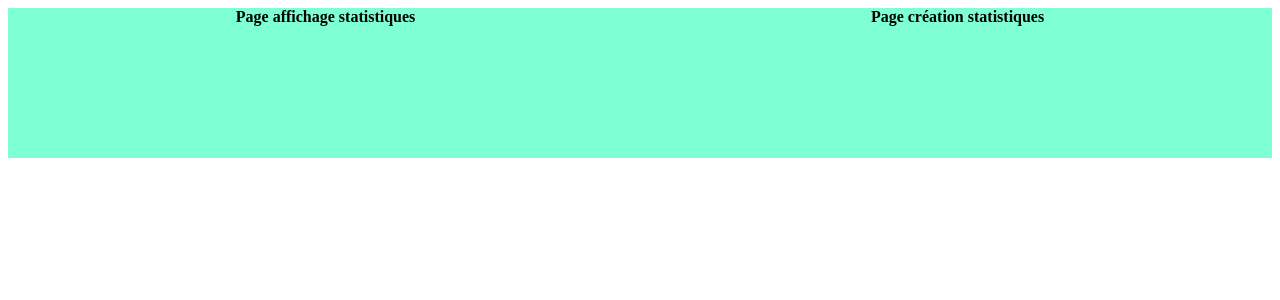
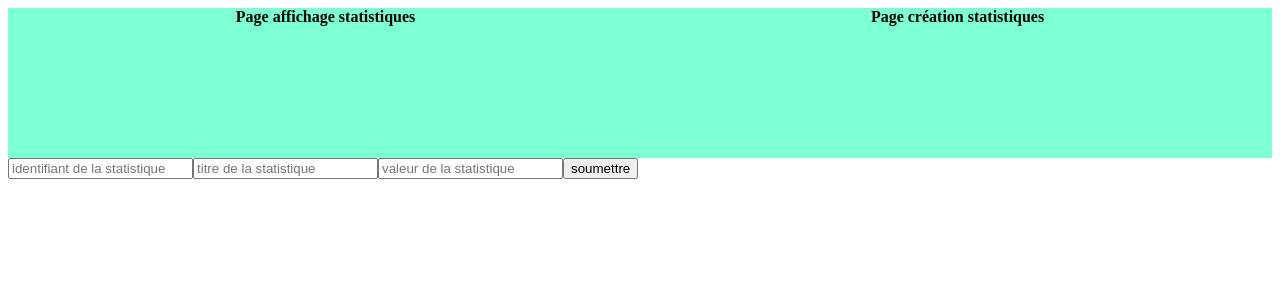
Before and after one commit to Abdelhedi694/examinAngular, an Angular app in the folder examinStatistique/: page /creationStat in a window 1280 px wide. Shown: the top 300 px of the page. Built offline with nearby package versions, Linux system fonts and the light colour scheme.

Commit message:
exercice 10

```diff
--- a/examinStatistique/src/app/affichage-statistiques/affichage-statistiques.component.html
+++ b/examinStatistique/src/app/affichage-statistiques/affichage-statistiques.component.html
@@ -1 +1,2 @@
-<p>affichage-statistiques works!</p>
+<app-affiche-une-statistique *ngFor="let uneStat of tab" [stat]="uneStat" (supp)="supprimer(uneStat)">
+</app-affiche-une-statistique>
--- a/examinStatistique/src/app/affichage-statistiques/affichage-statistiques.component.ts
+++ b/examinStatistique/src/app/affichage-statistiques/affichage-statistiques.component.ts
@@ -1,15 +1,22 @@
 import { Component, OnInit } from '@angular/core';
+import { Statistique } from '../models/statistique';
+import { StatistiqueService } from '../services/statistique.service';
 
 @Component({
   selector: 'app-affichage-statistiques',
   templateUrl: './affichage-statistiques.component.html',
-  styleUrls: ['./affichage-statistiques.component.css']
+  styleUrls: ['./affichage-statistiques.component.css'],
 })
 export class AffichageStatistiquesComponent implements OnInit {
-
-  constructor() { }
-
-  ngOnInit(): void {
+  tab: Statistique[] = [];
+  constructor(public stat: StatistiqueService) {
+    this.tab = stat.tableauStatistique;
   }
 
+  supprimer(stat: Statistique) {
+    let index = this.tab.indexOf(stat);
+    this.tab.splice(index, 1);
+  }
+
+  ngOnInit(): void {}
 }
--- a/examinStatistique/src/app/app.component.html
+++ b/examinStatistique/src/app/app.component.html
@@ -2,3 +2,4 @@
   <a routerLink="/affichageStat" routerLinkActive="active">Page affichage statistiques</a>
   <a routerLink="/creationStat" routerLinkActive="active">Page création statistiques</a>
 </nav>
+<router-outlet></router-outlet>
--- a/examinStatistique/src/app/creation-statistique/creation-statistique.component.html
+++ b/examinStatistique/src/app/creation-statistique/creation-statistique.component.html
@@ -1 +1,6 @@
-<p>creation-statistique works!</p>
+<form (ngSubmit)="soumissionForm()" #monformulaire="ngForm">
+    <input type="text" placeholder="identifiant de la statistique" name="id" [(ngModel)]="id">
+    <input type="text" placeholder="titre de la statistique" name="titre" [(ngModel)]="titre">
+    <input type="text" placeholder="valeur de la statistique" name="valeur" [(ngModel)]="valeur">
+    <input type="submit" value="soumettre">
+</form>
--- a/examinStatistique/src/app/creation-statistique/creation-statistique.component.ts
+++ b/examinStatistique/src/app/creation-statistique/creation-statistique.component.ts
@@ -1,15 +1,25 @@
 import { Component, OnInit } from '@angular/core';
-
+import { Statistique } from '../models/statistique';
+import { StatistiqueService } from '../services/statistique.service';
+import { NgModel } from '@angular/forms';
 @Component({
   selector: 'app-creation-statistique',
   templateUrl: './creation-statistique.component.html',
-  styleUrls: ['./creation-statistique.component.css']
+  styleUrls: ['./creation-statistique.component.css'],
 })
 export class CreationStatistiqueComponent implements OnInit {
+  id!: string;
+  titre!: string;
+  valeur!: string;
+  constructor(public tab: StatistiqueService) {}
 
-  constructor() { }
-
-  ngOnInit(): void {
+  soumissionForm() {
+    let statFormulaire = new Statistique(this.id, this.titre, this.valeur);
+    this.tab.tableauStatistique.push(statFormulaire);
+    this.id = '';
+    this.titre = '';
+    this.valeur = '';
   }
 
+  ngOnInit(): void {}
 }
```
Also changed, not shown: examinStatistique/src/app/app.module.ts (+5 -8 lines).
